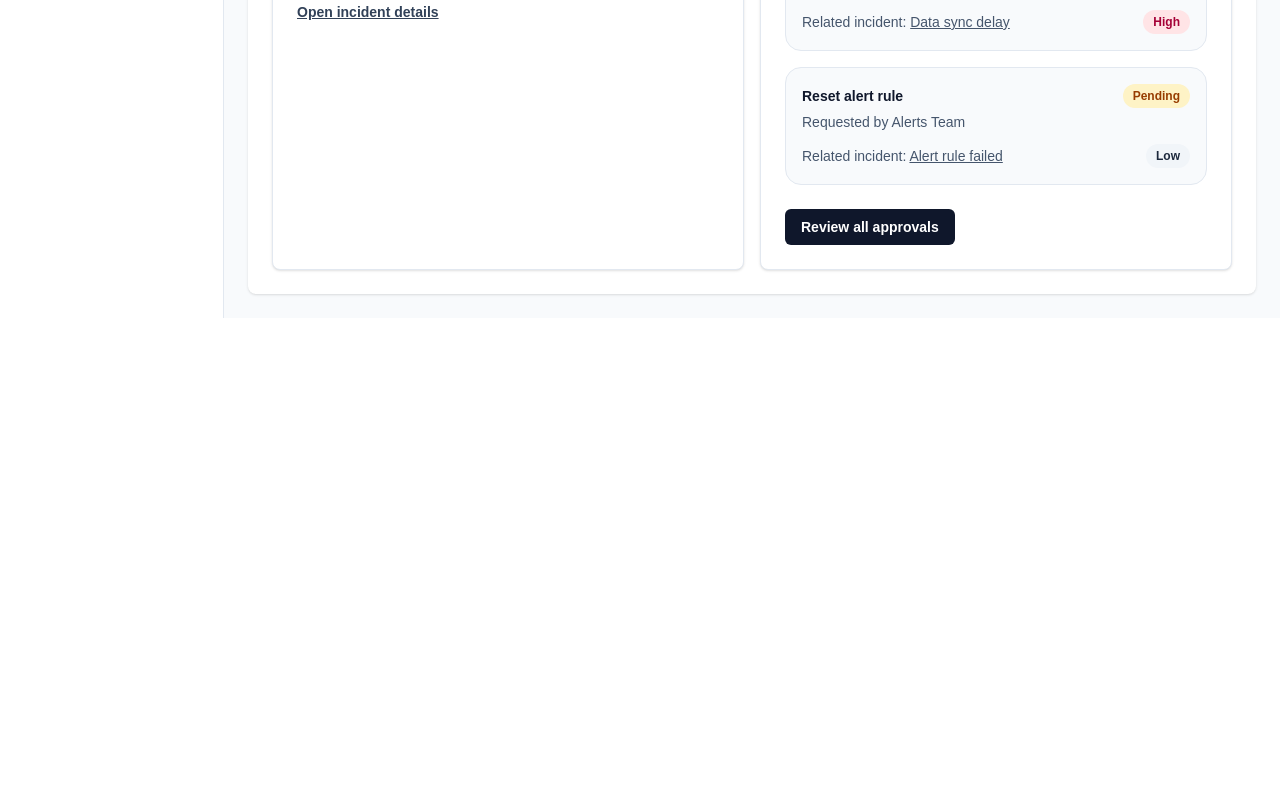
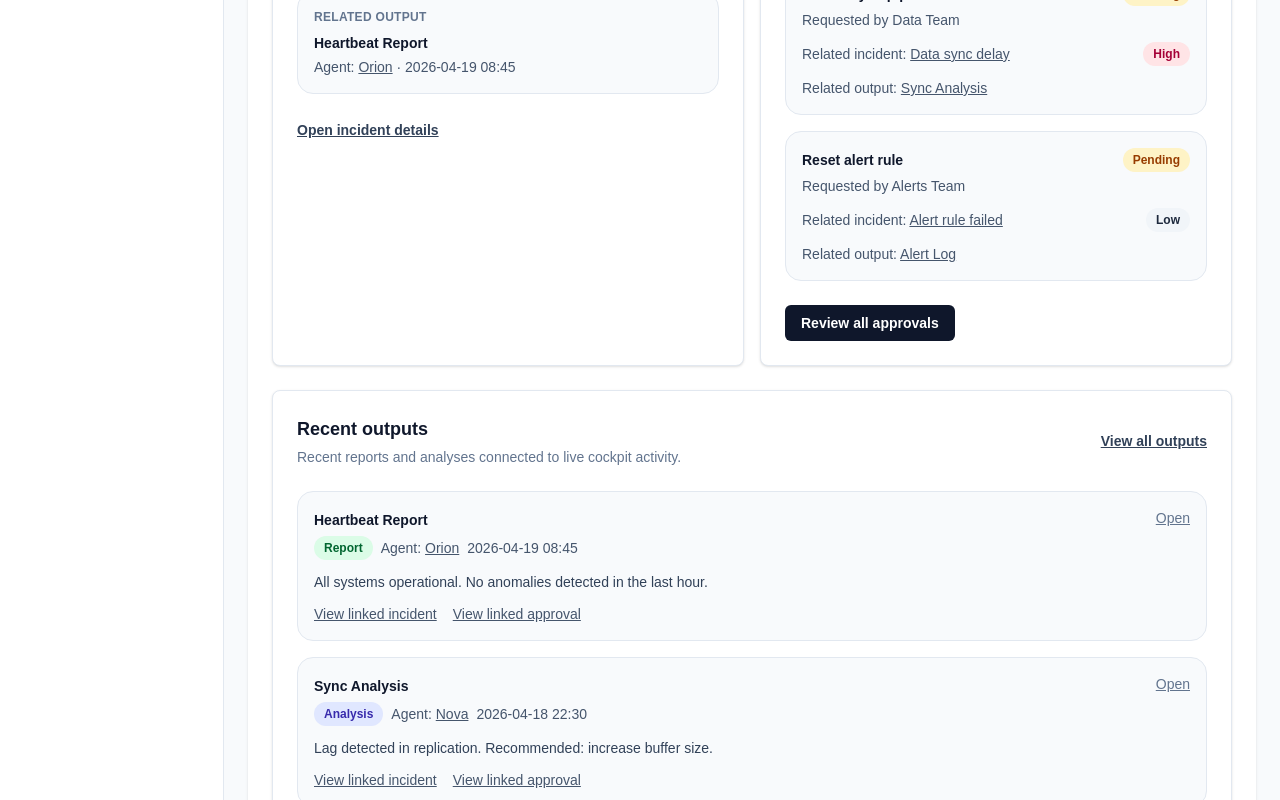
Before and after one commit to zanaknt/digized_nexus, a Next.js app in the folder digized-nexus/: page /dashboard in a window 1280 px wide. Shown: the part 560-1360 px from the top of the page. Before the commit the page ends 878 px from the top, so only its background shows below. Built offline with nearby package versions, Linux system fonts and the light colour scheme.

Commit message:
feat: improve dashboard cockpit usability with stronger navigation cues

```diff
--- a/digized-nexus/app/dashboard/page.tsx
+++ b/digized-nexus/app/dashboard/page.tsx
@@ -4,6 +4,7 @@ import Badge from "@/src/components/ui/Badge";
 import { agents } from "@/src/lib/data/agents";
 import { approvals } from "@/src/lib/data/approvals";
 import { incidents } from "@/src/lib/data/incidents";
+import { outputs } from "@/src/lib/data/outputs";
 
 export default function DashboardPage() {
   const totalAgents = agents.length;
@@ -19,7 +20,24 @@ export default function DashboardPage() {
   const latestIncident = [...incidents].sort((a, b) =>
     b.createdAt.localeCompare(a.createdAt),
   )[0];
-  const pendingApprovalItems = approvals.slice(0, 3);
+  const latestIncidentOutput =
+    [...outputs]
+      .filter((output) => output.linkedIncidentIds.includes(latestIncident.id))
+      .sort((a, b) => b.createdAt.localeCompare(a.createdAt))[0] ?? null;
+  const pendingApprovalItems = approvals.slice(0, 3).map((approval) => {
+    const linkedOutput =
+      [...outputs]
+        .filter((output) => output.linkedApprovalIds.includes(approval.id))
+        .sort((a, b) => b.createdAt.localeCompare(a.createdAt))[0] ?? null;
+
+    return {
+      ...approval,
+      linkedOutput,
+    };
+  });
+  const recentOutputs = [...outputs]
+    .sort((a, b) => b.createdAt.localeCompare(a.createdAt))
+    .slice(0, 3);
 
   return (
     <PageShell
@@ -125,6 +143,29 @@ export default function DashboardPage() {
                 </div>
               </Link>
             </div>
+            {latestIncidentOutput ? (
+              <div className="rounded-2xl border border-slate-200 bg-slate-50 p-4">
+                <div className="text-xs font-semibold uppercase tracking-wide text-slate-500">
+                  Related output
+                </div>
+                <Link
+                  href={`/outputs/${latestIncidentOutput.id}`}
+                  className="mt-2 block text-sm font-semibold text-slate-900 hover:text-slate-700"
+                >
+                  {latestIncidentOutput.title}
+                </Link>
+                <div className="mt-1 text-sm text-slate-600">
+                  Agent:{" "}
+                  <Link
+                    href={`/agents/${latestIncidentOutput.relatedAgentId}`}
+                    className="underline"
+                  >
+                    {latestIncidentOutput.relatedAgent}
+                  </Link>{" "}
+                  · {latestIncidentOutput.createdAt}
+                </div>
+              </div>
+            ) : null}
           </div>
 
           <div className="mt-6">
@@ -183,6 +224,17 @@ export default function DashboardPage() {
                   </div>
                   <Badge type="severity" value={approval.severity} />
                 </div>
+                {approval.linkedOutput ? (
+                  <div className="mt-3 text-sm text-slate-600">
+                    Related output:{" "}
+                    <Link
+                      href={`/outputs/${approval.linkedOutput.id}`}
+                      className="underline"
+                    >
+                      {approval.linkedOutput.title}
+                    </Link>
+                  </div>
+                ) : null}
               </div>
             ))}
           </div>
@@ -197,6 +249,83 @@ export default function DashboardPage() {
           </div>
         </div>
       </section>
+
+      <section className="mt-6 rounded-lg border border-slate-200 bg-white p-6 shadow-sm">
+        <div className="flex items-center justify-between gap-4">
+          <div>
+            <h2 className="text-lg font-semibold text-slate-900">
+              Recent outputs
+            </h2>
+            <p className="mt-1 text-sm text-slate-500">
+              Recent reports and analyses connected to live cockpit activity.
+            </p>
+          </div>
+          <Link
+            href="/outputs"
+            className="text-sm font-semibold text-slate-700 underline"
+          >
+            View all outputs
+          </Link>
+        </div>
+
+        <div className="mt-6 space-y-4">
+          {recentOutputs.map((output) => (
+            <div
+              key={output.id}
+              className="rounded-2xl border border-slate-200 bg-slate-50 p-4"
+            >
+              <div className="flex items-start justify-between gap-4">
+                <div>
+                  <Link
+                    href={`/outputs/${output.id}`}
+                    className="text-sm font-semibold text-slate-900 hover:text-slate-700"
+                  >
+                    {output.title}
+                  </Link>
+                  <div className="mt-1 flex flex-wrap items-center gap-2 text-sm text-slate-600">
+                    <Badge type="status" value={output.type} />
+                    <span>
+                      Agent:{" "}
+                      <Link
+                        href={`/agents/${output.relatedAgentId}`}
+                        className="underline"
+                      >
+                        {output.relatedAgent}
+                      </Link>
+                    </span>
+                    <span>{output.createdAt}</span>
+                  </div>
+                </div>
+                <Link
+                  href={`/outputs/${output.id}`}
+                  className="text-sm text-slate-500 underline"
+                >
+                  Open
+                </Link>
+              </div>
+              <p className="mt-3 text-sm text-slate-700">{output.preview}</p>
+              <div className="mt-3 flex flex-wrap items-center gap-4 text-sm text-slate-600">
+                {output.linkedIncidentIds[0] ? (
+                  <Link
+                    href={`/incidents/${output.linkedIncidentIds[0]}`}
+                    className="underline"
+                  >
+                    View linked incident
+                  </Link>
+                ) : null}
+                {output.linkedApprovalIds[0] ? (
+                  <Link
+                    href={`/approvals/${output.linkedApprovalIds[0]}`}
+                    className="underline"
+                  >
+                    View linked approval
+                  </Link>
+                ) : null}
+              </div>
+            </div>
+          ))}
+        </div>
+      </section>
     </PageShell>
   );
 }
```
